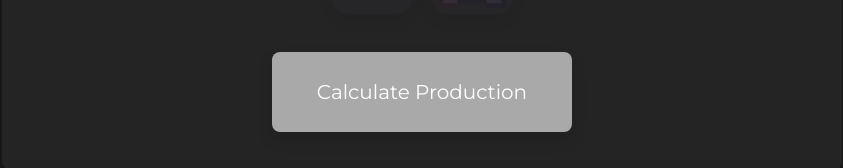
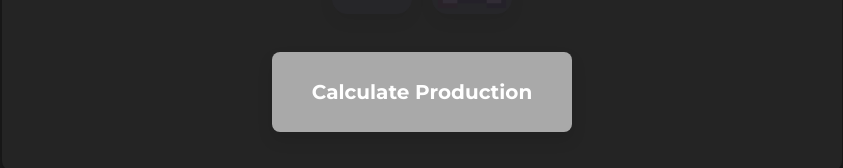
Before and after one commit to TechonVS/Peawio-Minion-Calculator, a plain HTML site: page index.html in a window 1280 px wide. Shown: the part 1077-1245 px from the top of the page, without its empty margins (218-1061 px from the left). Drawn offline with Linux system fonts and the light colour scheme.

Commit message:
Bold calc button text

```diff
--- a/index.html
+++ b/index.html
@@ -168,7 +168,7 @@
 
 <br>
  <br><div class="calcbutton">
-    <button class="calcuateButton" onclick="calculateProduction()">Calculate Production</button>
+    <button class="calcuateButton" onclick="calculateProduction()"><b>Calculate Production</b></button>
 </div>
 <br>
     <div class="result" id="result"></div>
```
